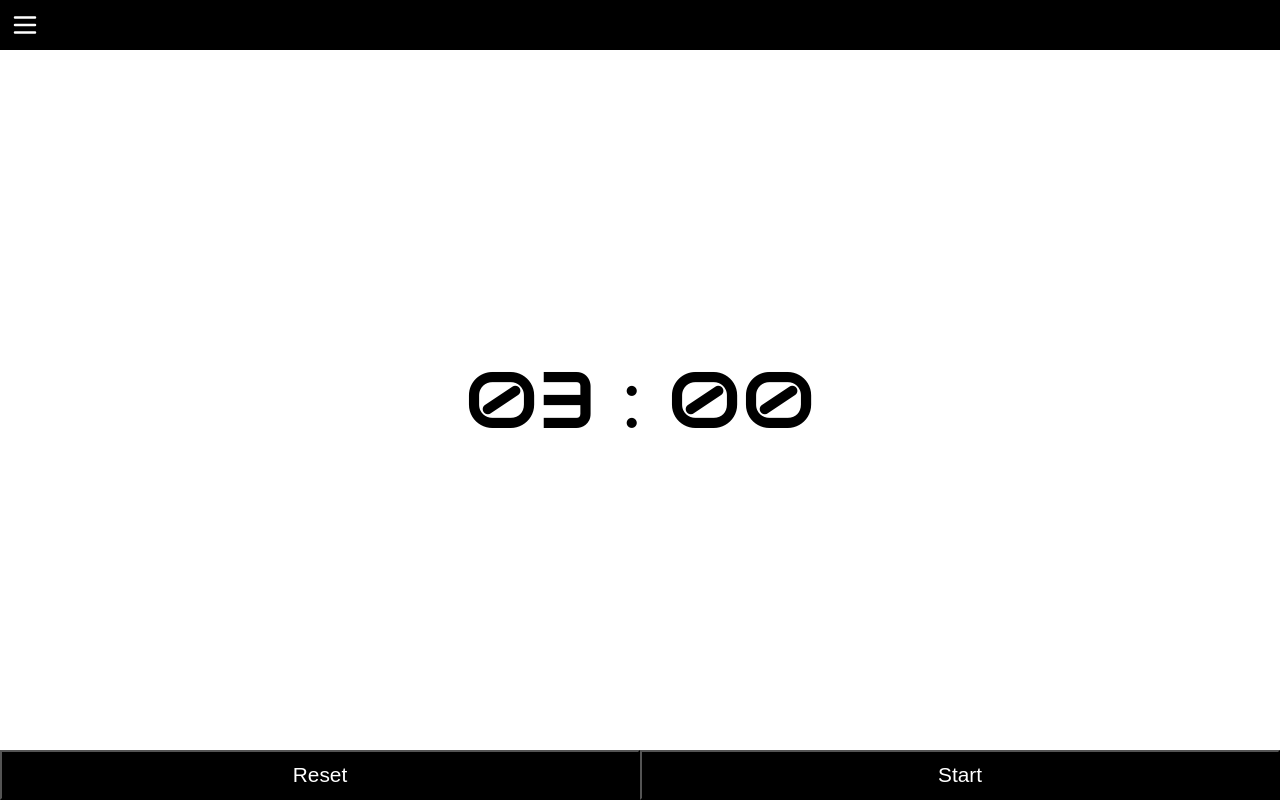
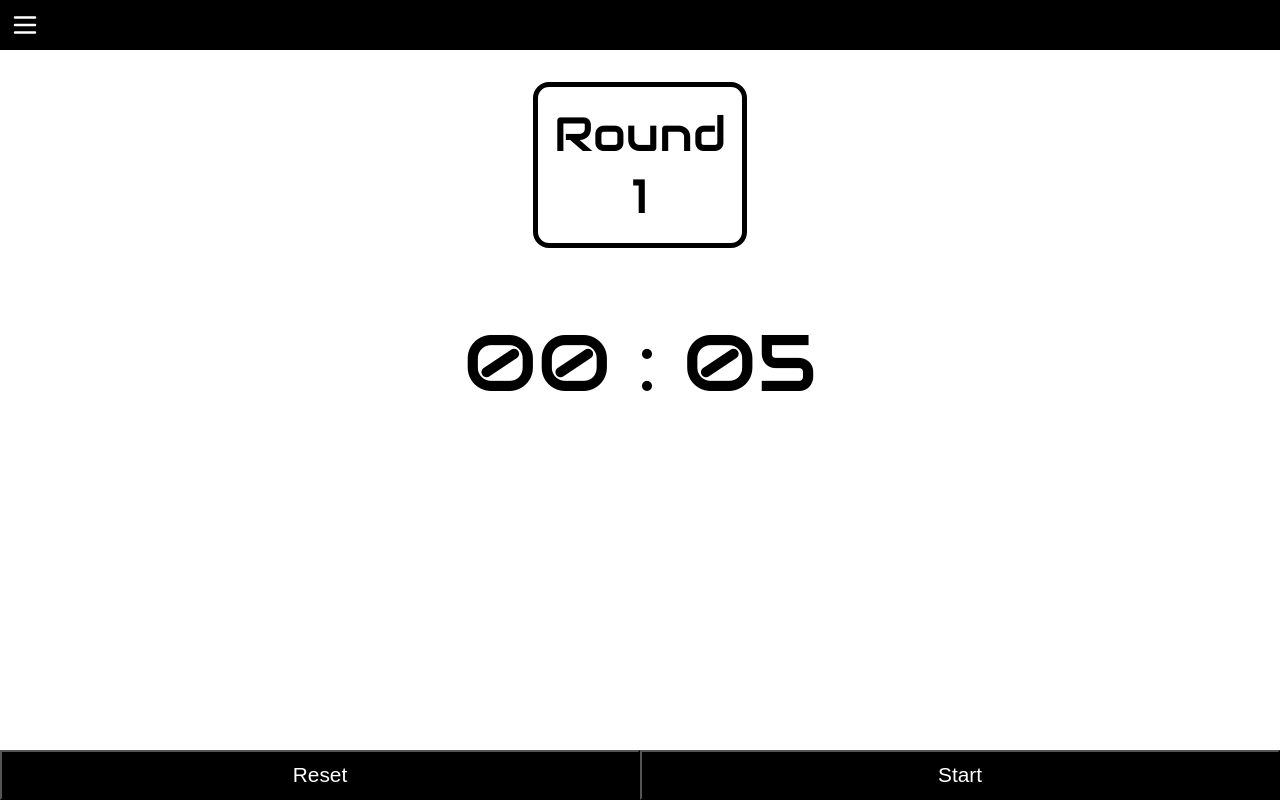
Before and after one commit to DmitryMolokanov/Timer, a React (Vite) app: page / in a window 1280 px wide. Built offline with nearby package versions, Linux system fonts and the light colour scheme; a web font is replaced by a local one.

Commit message:
feat: added restart break and round counted

```diff
--- a/src/App.css
+++ b/src/App.css
@@ -1,18 +1,17 @@
-
-.app-layout{
+.app-layout {
   display: flex;
   flex-direction: column;
   min-width: 100vw;
   min-height: 100vh;
 }
 
-.header{
+.header {
   width: 100%;
   height: var(--header-height);
   background-color: black;
 }
 
-.header__menu-container{
+.header__menu-container {
   width: 30px;
   height: 30px;
   padding: calc((var(--header-height) - 30px) / 2);
@@ -23,23 +22,37 @@
   height: 100%;
 }
 
-.content{
+.content {
   display: flex;
   flex-direction: column;
   min-height: calc(100vh - var(--header-height));
 }
 
-.timer{
+.timer {
   display: flex;
   align-items: center;
-    justify-content: center;
+  flex-direction: column;
+  gap: 4rem;
   width: 100%;
-    height: calc(100vh - var(--header-height) - var(--btn-container-height));
+  height: calc(
+    100vh - var(--header-height) - var(--btn-container-height) - 2rem
+  );
   font-family: "Audiowide", sans-serif;
   font-size: 5rem;
+  margin-top: 2rem;
 }
 
-.group-btn{
+.timer__round-container {
+  display: flex;
+  flex-direction: column;
+  align-items: center;
+  font-size: 3rem;
+  border: 5px solid;
+  padding: 1rem;
+  border-radius: 1rem;
+}
+
+.group-btn {
   display: flex;
   height: var(--btn-container-height);
   width: 100%;
--- a/src/App.tsx
+++ b/src/App.tsx
@@ -1,54 +1,87 @@
-import { useEffect, useMemo, useState } from 'react'
-import './App.css'
-import menu from './assets/icons/menu-burger.svg'
+import { useEffect, useMemo, useState } from "react";
+import "./App.css";
+import menu from "./assets/icons/menu-burger.svg";
+import bellSound from "./assets/sound/boxingBell.mp3";
 
 function App() {
-  const [min, setMin] = useState(3)
-  const [sec, setSec] = useState(0);
-  const [start, setStart] = useState(false)
-
+  const [initTimer, setInitTimer] = useState({ min: 3, sec: 0 });
+  const [min, setMin] = useState(0);
+  const [sec, setSec] = useState(5);
+  const [start, setStart] = useState(false);
+  const [round, setRound] = useState(1);
+  const [breakRound, setBreakRound] = useState(false);
 
   const startTimer = () => {
-    setStart(prev => !prev)
-  }
+    setStart((prev) => !prev);
+  };
 
+  const resetTimer = () => {
+    setStart(false);
+    setMin(initTimer.min);
+    setSec(initTimer.sec);
+  };
 
   useEffect(() => {
-    let timerSecId: number
-    if (start) {
+    let timerSecId: number;
+    if (start || breakRound) {
+      // гонг
+      if (initTimer.min === min && initTimer.sec === sec && start) {
+        const startBellSound = new Audio(bellSound);
+        startBellSound.play();
+      }
+      // декремент минут
       if (min > 0 && sec === 0) {
-        setMin(prev => prev - 1)
-        setSec(59)
+        setMin((prev) => prev - 1);
+        setSec(59);
       }
 
+      // декремент секунд
       if (sec > 0 && start) {
-        timerSecId = setTimeout(() => setSec(prev => prev - 1), 1000)
-        return () => clearTimeout(timerSecId)
+        timerSecId = setTimeout(() => setSec((prev) => prev - 1), 1000);
+        return () => clearTimeout(timerSecId);
       }
-      else {
-        return () => clearTimeout(timerSecId)
+
+      // перерыв
+      if (sec === 0 && min === 0) {
+        setBreakRound(true);
+        setMin(0);
+        setSec(3);
+      }
+
+      // следующий раунд
+      if (sec === 0 && min === 0 && breakRound) {
+        setBreakRound(false);
+        setStart(true);
+        setRound((prev) => prev + 1);
+        setMin(0);
+        setSec(5);
       }
     }
-  }, [start, sec, min]);
-
+  }, [start, sec, min, breakRound, initTimer]);
 
   const timeConverter = useMemo(() => {
-    return `${min.toString().padStart(2, '0')} : ${sec.toString().padStart(2, '0')}`
-  }, [min, sec])
+    return `${min.toString().padStart(2, "0")} : ${sec
+      .toString()
+      .padStart(2, "0")}`;
+  }, [min, sec]);
 
   return (
-    <div className='app-layout'>
-      <div className='header'>
-        <div className='header__menu-container'>
+    <div className="app-layout">
+      <div className="header">
+        <div className="header__menu-container">
           <img src={menu} alt="menu" />
         </div>
       </div>
-      <div className='content'>
-        <div className='timer'>
+      <div className="content">
+        <div className="timer">
+          <div className="timer__round-container">
+            <span>Round</span>
+            <span>{round}</span>
+          </div>
           <span>{timeConverter}</span>
         </div>
-        <div className='group-btn'>
-          <button>Reset</button>
+        <div className="group-btn">
+          <button onClick={resetTimer}>Reset</button>
           <button onClick={startTimer}>{!start ? "Start" : "Pause"}</button>
         </div>
       </div>
@@ -56,4 +89,4 @@ function App() {
   );
 }
 
-export default App
+export default App;
```
Also changed, not shown: 2 other files (tests, documents, lock files or other folders). Lines whose indentation alone changed are shown as unchanged.
